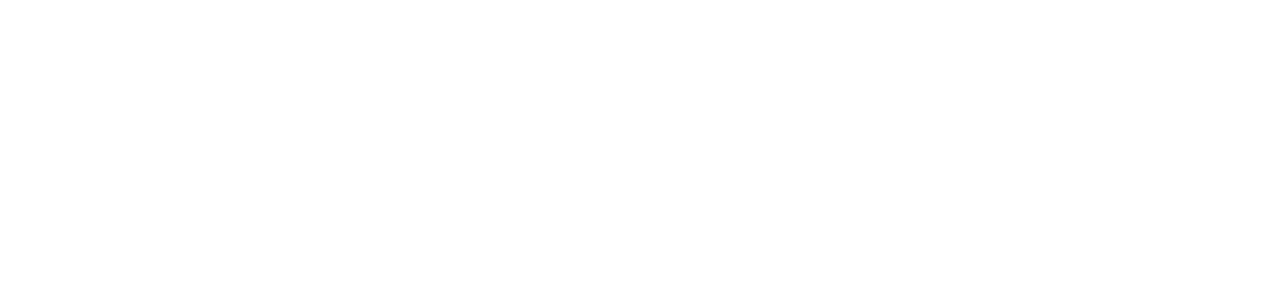
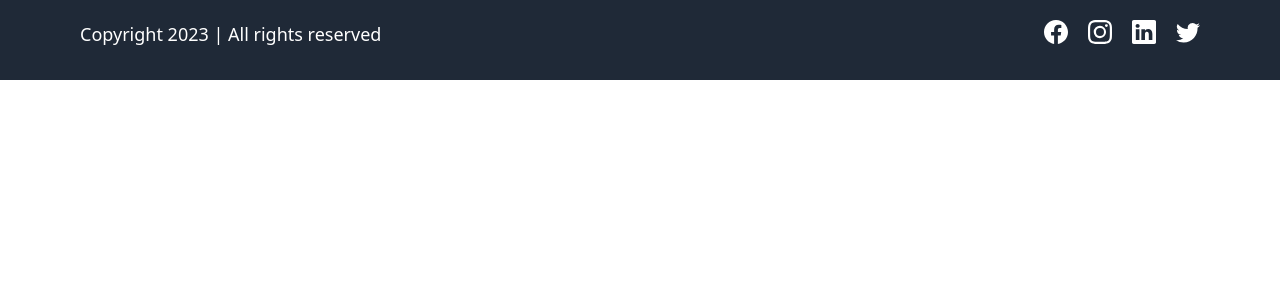
Before and after one commit to RaiNigam/lms-frontend-hn, a React (Vite) app: page / in a window 1280 px wide. Before the commit this address had no page. Shown: the top 300 px of the page. Built offline with nearby package versions, Linux system fonts and the light colour scheme.

Commit message:
Added footer component

```diff
--- a/package.json
+++ b/package.json
@@ -28,10 +28,13 @@
     "@types/react": "^18.2.37",
     "@types/react-dom": "^18.2.15",
     "@vitejs/plugin-react": "^4.2.0",
+    "autoprefixer": "^10.4.16",
     "eslint": "^8.53.0",
     "eslint-plugin-react": "^7.33.2",
     "eslint-plugin-react-hooks": "^4.6.0",
     "eslint-plugin-react-refresh": "^0.4.4",
+    "postcss": "^8.4.31",
+    "tailwindcss": "^3.3.5",
     "vite": "^5.0.0"
   }
 }
--- a/src/App.jsx
+++ b/src/App.jsx
@@ -1,14 +1,12 @@
-
 import { Routes } from 'react-router-dom'
 import './App.css'
+import Footer from './Components/Footer'
 function App() {
 
 
   return (
     <>
-     <Routes>
-
-     </Routes>
+      <Footer/>
     </>
   )
 }
--- /dev/null
+++ b/src/Components/Footer.jsx
@@ -0,0 +1,24 @@
+import {BsFacebook,BsInstagram,BsTwitter,BsLinkedin} from 'react-icons/bs'
+
+function Footer() {
+    const currentDate=new Date();
+    const year=currentDate.getFullYear();
+  return (
+
+    <>
+      <footer className="relative left-0 bottom-0 flex flex-col align-center justify-between py-5  text-white bg-gray-800 h-[10vh] sm:flex-row sm:px-20">
+            <section className="text-lg">
+                Copyright {year} | All rights reserved
+            </section>
+            <section className="flex gap-5 align-center justify-center text-2xl text-white">
+                    <a href="#" className="hover:text-yellow-500 transition-all ease-in-out duration-300"><BsFacebook/></a>
+                    <a href="#" className="hover:text-yellow-500 transition-all ease-in-out duration-300"><BsInstagram/></a>
+                    <a href="#" className="hover:text-yellow-500 transition-all ease-in-out duration-300"><BsLinkedin/></a>
+                    <a href="#" className="hover:text-yellow-500 transition-all ease-in-out duration-300"><BsTwitter/></a>
+            </section>
+      </footer>
+    </>
+  )
+}
+
+export default Footer
```
Also changed, not shown: 1 other file (tests, documents, lock files or other folders).
